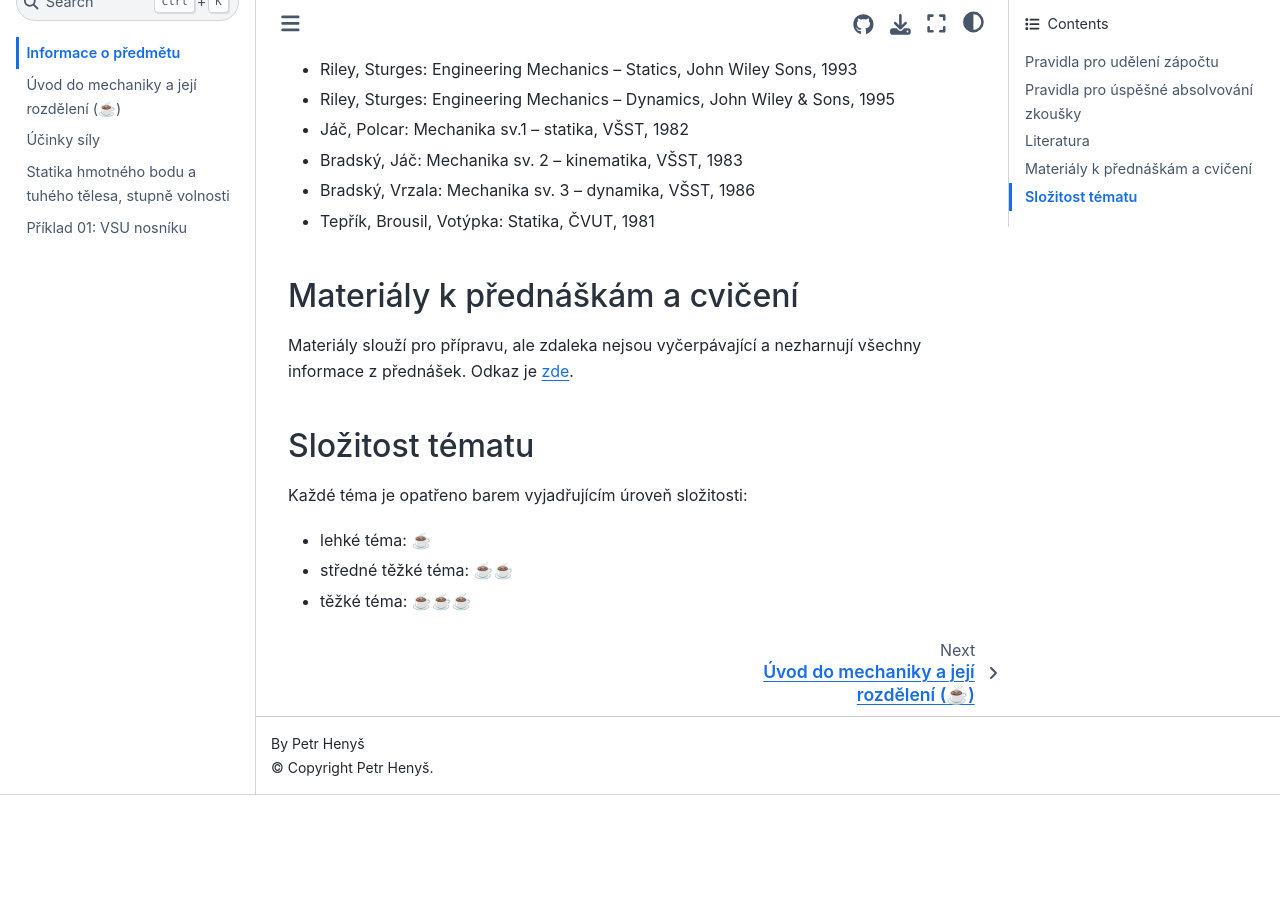
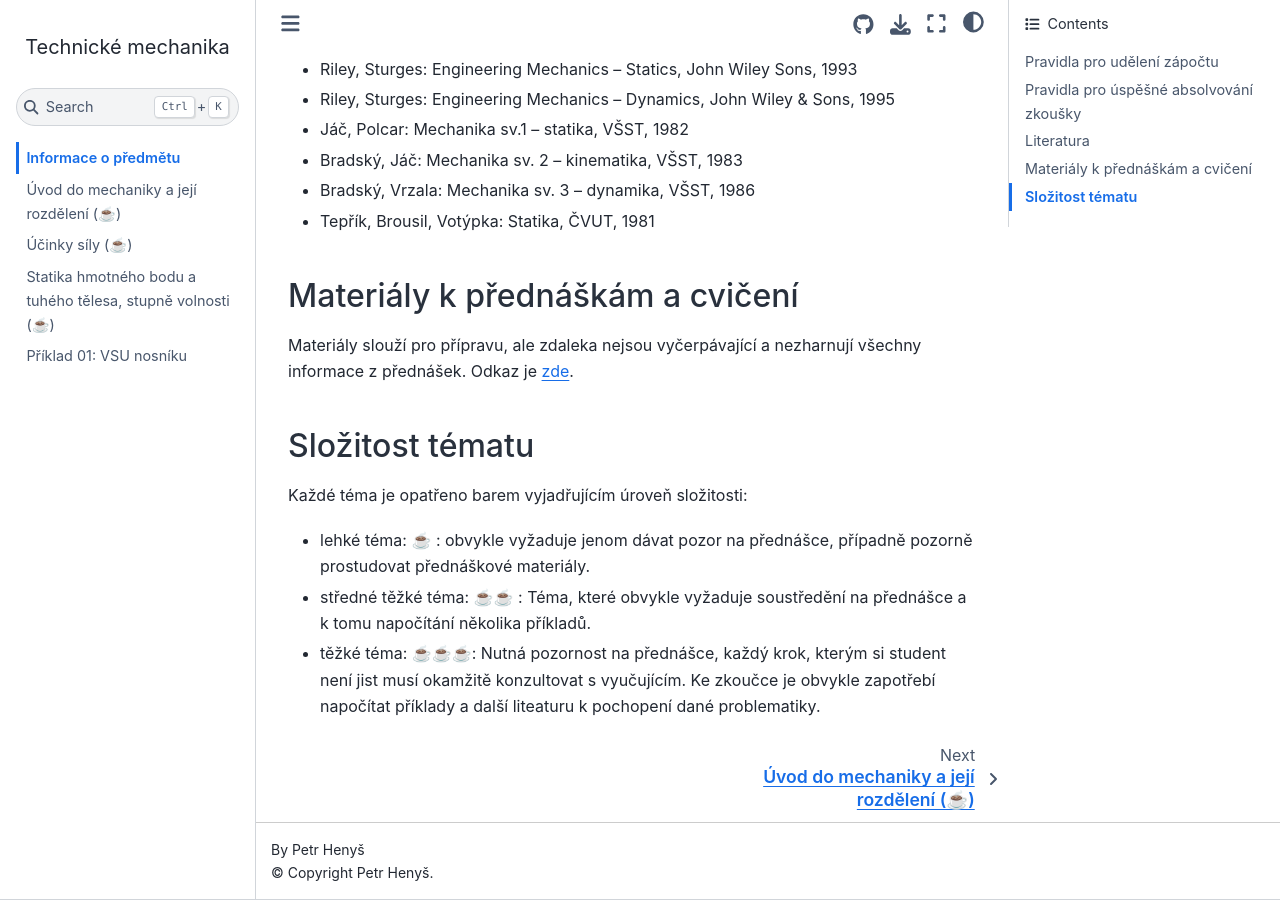
Before and after one commit to petr-henys/TME, a Jupyter Book: the page built from uvod.md, in a window 1280 px wide and 900 px high, scrolled down 1247 px. Built offline with Jupyter Book 1.0.4 settings and Sphinx 7.4.7 and the Sphinx Book theme 1.1.4, drawn with Linux system fonts in a browser that asks for light colours; before the commit the page ends 2042 px from its top, so only the background shows below that.

Commit message:
2 pokus o emoji...

```diff
--- a/uvod.md
+++ b/uvod.md
@@ -42,6 +42,6 @@ Materiály slouží pro přípravu, ale zdaleka nejsou vyčerpávající a nezha
 
 ## Složitost tématu
 Každé téma je opatřeno barem vyjadřujícím úroveň složitosti:
-- lehké téma: ☕
-- středné těžké téma: ☕☕
-- těžké téma: ☕☕☕
+- lehké téma: ☕ : obvykle vyžaduje jenom dávat pozor na přednášce, případně pozorně prostudovat přednáškové materiály.
+- středné těžké téma: ☕☕ : Téma, které obvykle vyžaduje soustředění na přednášce a k tomu napočítání několika příkladů.
+- těžké téma: ☕☕☕: Nutná pozornost na přednášce, každý krok, kterým si student není jist musí okamžitě konzultovat s vyučujícím. Ke zkoučce je obvykle zapotřebí napočítat příklady a další liteaturu k pochopení dané problematiky.
```
Also changed, not shown: statika_hb.md (+1 -1 lines), ucinky_sily.md (+1 -1 lines).
